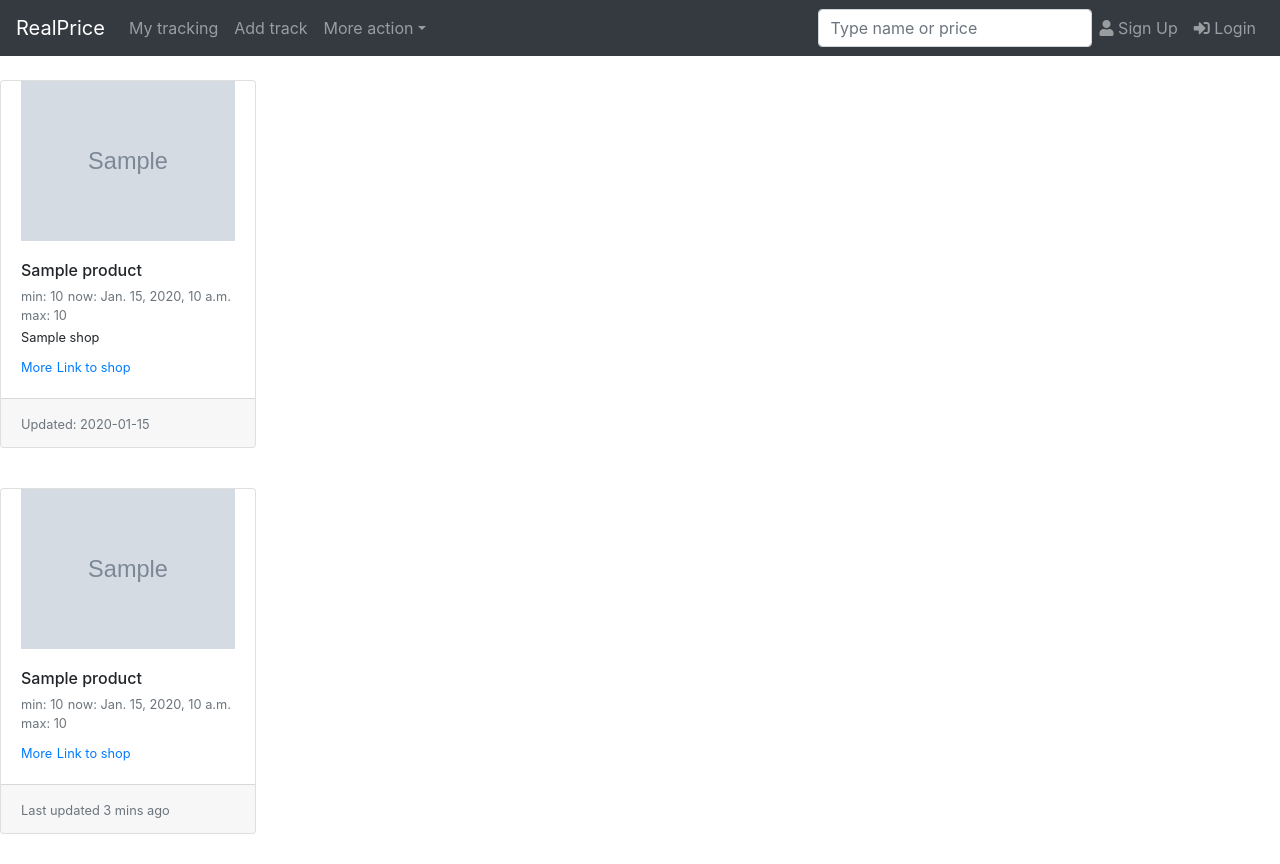
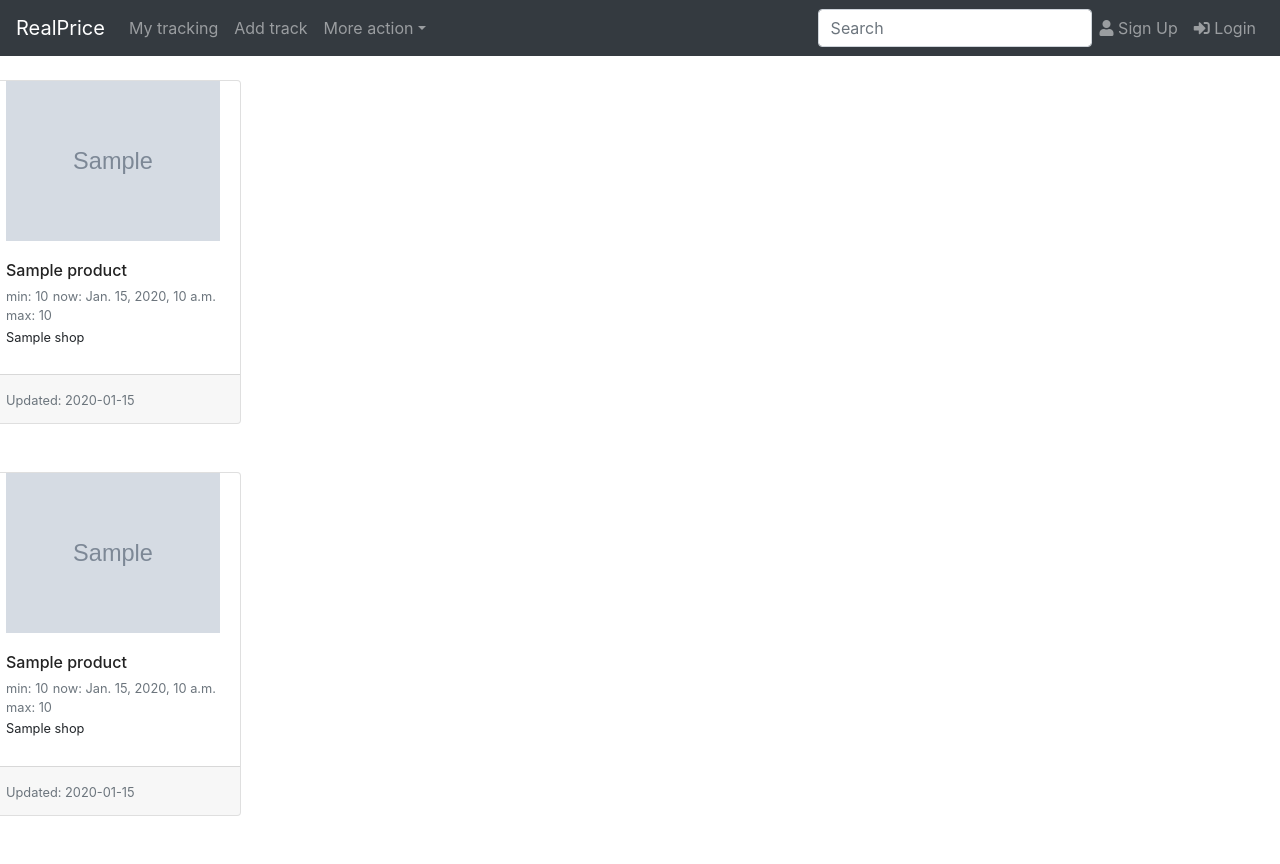
Before and after one commit to valentynvasylkivskyi/RealPrice, a Django app: template myapp/templates/myapp/product_list.html in a window 1280 px wide. Shown: the top 864 px of the page. Run offline with Django 3.2, Linux system fonts and the light colour scheme; the template is opened without the code that fills it: most values are stand-ins (such as "Sample title", 1, 10 or a date in 2020); grey boxes marked "Sample" are stand-in pictures; some libraries are stand-ins or nearby versions.

Commit message:
modify templates

```diff
--- a/myapp/static/myapp/myapp.css
+++ b/myapp/static/myapp/myapp.css
@@ -1,8 +1,4 @@
-.card {
-    margin: 0 auto;
-    float: none;
-    margin-bottom: 10px;
-}
+
 .card-img-top {
     width: 100%;
     height: 20vh;
--- a/myapp/templates/myapp/base.html
+++ b/myapp/templates/myapp/base.html
@@ -48,7 +48,7 @@
 
                 <!-- Search form -->
                 <form class="form-inline my-2 my-lg-0" action="{%url 'search_result' %}" method="get" >
-                    <small><input name="q" class="form-control" type="text" placeholder="Type name or price" aria-label="Search" aria-describedby="inputGroup-sizing-sm"></small>
+                    <input name="q" class="form-control" type="text" placeholder="Search" aria-label="Search" aria-describedby="inputGroup-sizing-sm">
                 </form>
 
                 <!-- Logout/Login/SignUp -->
@@ -77,12 +77,14 @@
 
 
         <!-- All list of products view-->
-        <div class="card-deck">
+        <div class="row row-cols-1 row-cols-md-6">
             {% for product in products_base %}
-            <div class="card mb-3 " style="min-width: 14rem; max-width: 16rem">
+            <div class="card mb-4" style="min-width: 16rem; max-width: 16rem">
                 <img class="card-img-top" src="{{ product.product_image.url }}">
                 <div class="card-body">
-                    <h6 class="card-title">{{ product.product_name }}</h6>
+                    <a href="{{ product.link }}" style="color: #222222">
+                        <h6 class="card-title">{{ product.product_name }}</h6>
+                    </a>
                     <h6 class="card-subtitle mb-2 text-muted">
                         <small><span>min: {{ product.min_price }}</span></small>
                         <small><span>now: {{ product.now_price }}</span></small>
@@ -91,10 +93,6 @@
                     <h6 class="card-subtitle mb-2">
                         <small><span>{{ product.shop }}</span></small>
                     </h6>
-
-
-                    <small><a href="{% url 'product_detail' pk=product.pk %}" class="card-link">More</a></small>
-                    <small><a href="{{ product.link }}" class="card-link">Link to shop</a></small>
                 </div>
 
                 <div class="card-footer">
--- a/myapp/templates/myapp/product_list.html
+++ b/myapp/templates/myapp/product_list.html
@@ -3,23 +3,26 @@
 
 <br>
 
-<div class="card-deck">
+<div class="row row-cols-1 row-cols-md-6">
     {% for product in products %}
-    <div class="card mb-3" style="min-width: 14rem; max-width: 16rem">
+    <div class="card mb-4 " style="min-width: 16rem; max-width: 16rem">
         <img class="card-img-top" src="{{ product.product_image.url }}">
         <div class="card-body">
-            <h6 class="card-title">{{ product.product_name }}</h6>
+            <a href="{{ product.link }}" style="color: #222222">
+                <h6 class="card-title">{{ product.product_name }}</h6>
+            </a>
             <h6 class="card-subtitle mb-2 text-muted">
                 <small><span>min: {{ product.min_price }}</span></small>
                 <small><span>now: {{ product.now_price }}</span></small>
                 <small><span>max: {{ product.max_price }}</span></small>
             </h6>
-            <small><a href="{% url 'product_detail' pk=product.pk %}" class="card-link">More</a></small>
-            <small><a href="{{ product.link }}" class="card-link">Link to shop</a></small>
+            <h6 class="card-subtitle mb-2">
+                <small><span>{{ product.shop }}</span></small>
+            </h6>
         </div>
 
         <div class="card-footer">
-            <p class="card-text"><small class="text-muted">Last updated 3 mins ago</small></p>
+            <p class="card-text"><small class="text-muted">Updated: {{ product.last_update }}</small></p>
         </div>
     </div>
     {% endfor %}
@@ -40,7 +43,7 @@
     </thead>
     {% for product in products %}
         <tr>
-            <th scope="row"> <a href="{% url 'product_detail' pk=product.pk %}"> {{ product.product_name }}</a></th>
+            <th scope="row">{{ product.product_name }}</th>
             <th scope="row">{{ product.min_price }} грн. </th>
             <th scope="row">{{ product.now_price }} грн. </th>
             <th scope="row">{{ product.max_price }} грн. </th>
--- a/myapp/urls.py
+++ b/myapp/urls.py
@@ -7,12 +7,12 @@
 
 urlpatterns = [
     path('product_list', views.product_list, name='product_list'),
-    path('product/<int:pk>/', views.product_detail, name='product_detail'),
     path('login/', auth_views.LoginView.as_view(), name='login'),
     path('logout/', auth_views.LogoutView.as_view(), name='logout'),
     path('', views.base, name='home'),
     path('signup/', views.signup, name='signup'),
     path('search/', views.search, name='search_result'),
-    path('add_tracking/', views.add_tracking, name='add_tracking'),
+    path('add_tracking/', views.add_tracking_link, name='add_tracking'),
+    path('add/', views.add_tracking, name='add'),
 
 ]+ static(settings.MEDIA_URL, document_root=settings.MEDIA_ROOT)
```
Also changed, not shown: myapp/templates/myapp/add_tracking.html (+5 -10 lines), myapp/templates/myapp/search_result.html (+7 -10 lines), myapp/views.py (+12 -1 lines).
